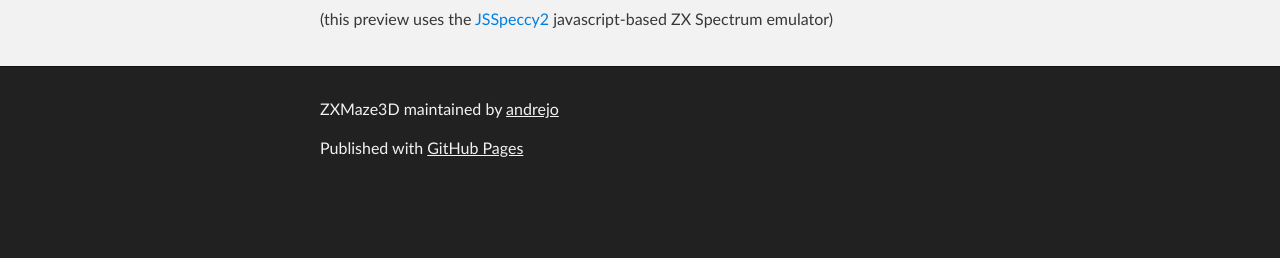
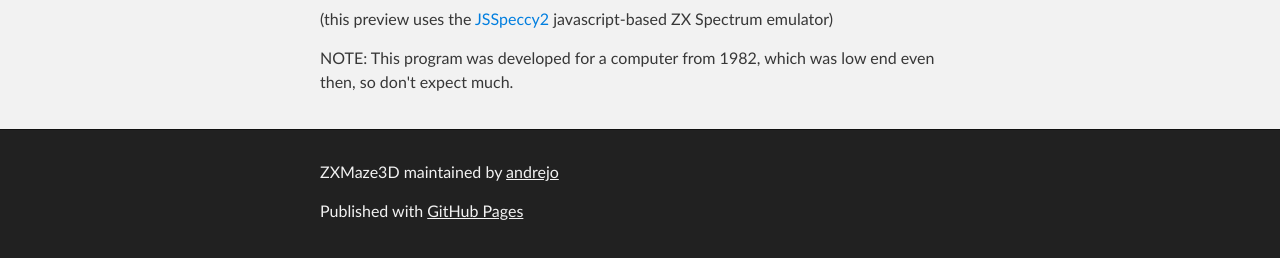
Before and after one commit to aoresnik/zxmaze3d, a plain HTML site: page index.html in a window 1280 px wide. Shown: the part 718-976 px from the top of the page. Before the commit the page ends 913 px from the top, so only its background shows below. Drawn offline with Linux system fonts and the light colour scheme; no server answers.

Commit message:
Updated with v 1.0.1

```diff
--- a/index.html
+++ b/index.html
@@ -59,6 +59,7 @@
 <a name="zxmaze3d" class="anchor" href="#zxmaze3d"><span class="octicon octicon-link"></span></a>Live preview</h3>
         <div id="speccy"></div>
 <p>(this preview uses the <a href="https://github.com/gasman/jsspeccy2">JSSpeccy2</a> javascript-based ZX Spectrum emulator)</p>
+<p>NOTE: This program was developed for a computer from 1982, which was low end even then, so don't expect much.</p>
       </section>
     </div>
 
```
Also changed, not shown: 2 other files.
